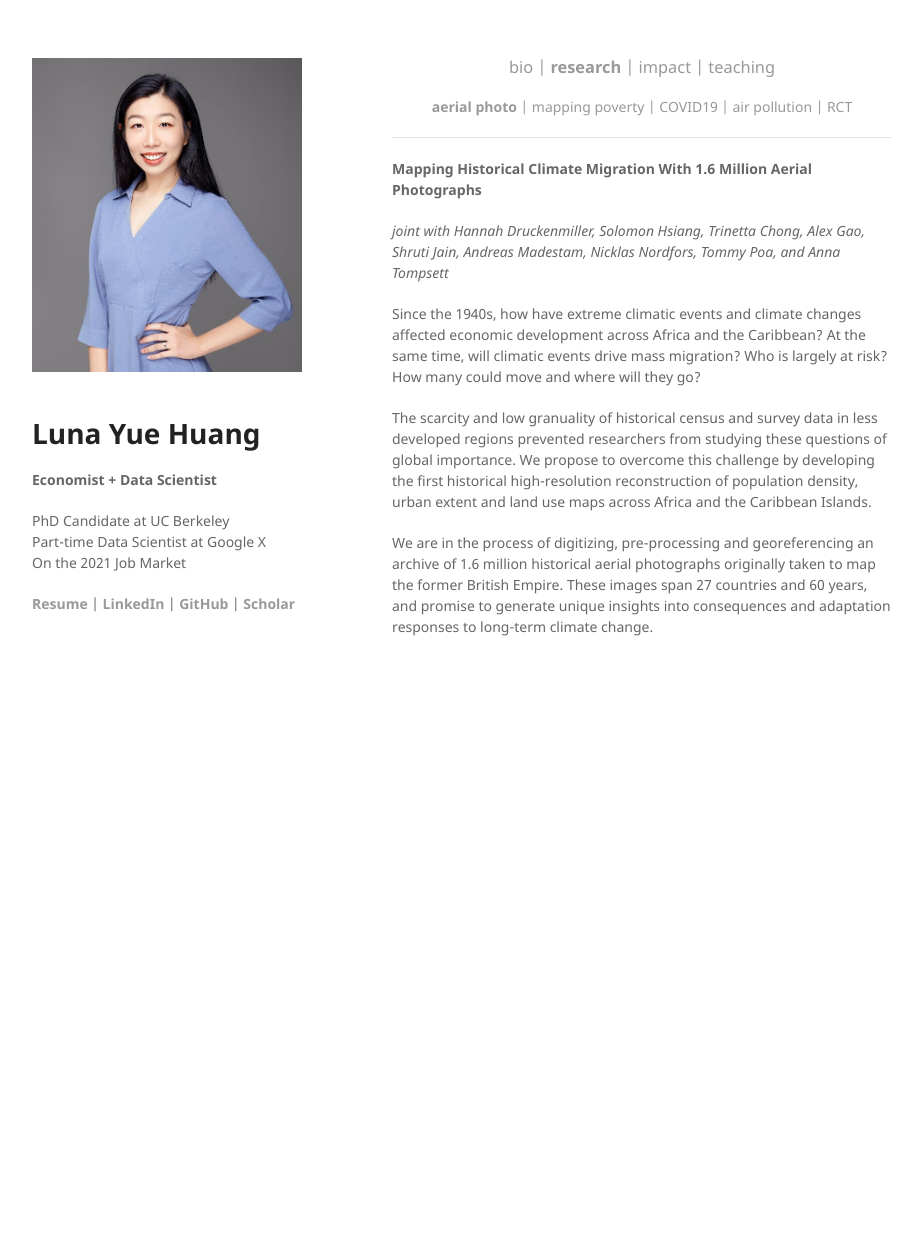
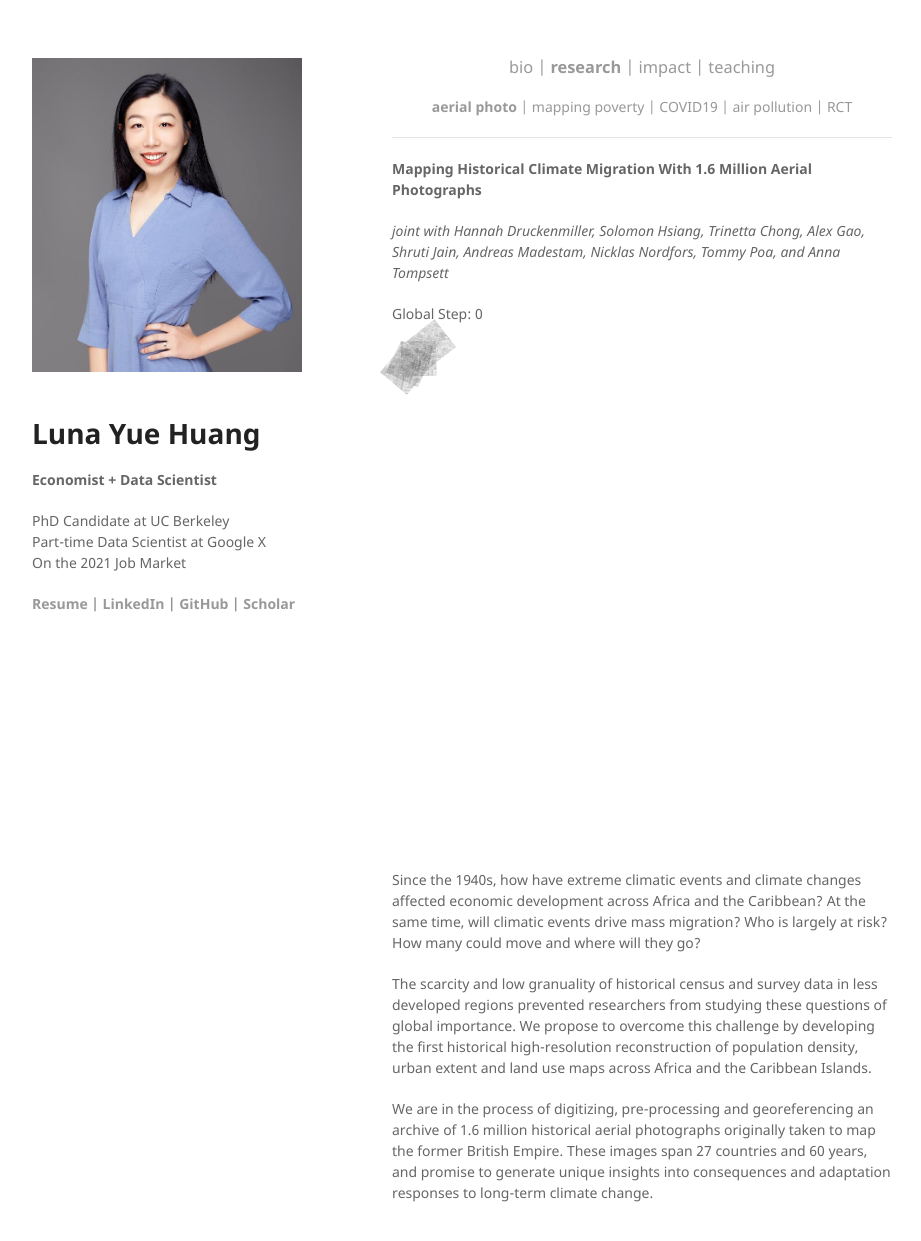
Before and after one commit to luna983/luna983.github.io, a Jekyll site: the page built from research-aerial.md, in a window 1280 px wide and 1273 px high. Shown: the top 1241 px of the window, without its empty margins (178-1099 px from the left). Built offline with Jekyll 4.4.1, drawn with Linux system fonts in a browser that asks for light colours.

Commit message:
add new viz

```diff
--- a/assets/css/style.css
+++ b/assets/css/style.css
@@ -403,6 +403,22 @@ svg {
   height: 100%;
 }
 
+.canvas {
+  display: inline-block;
+  position: relative;
+  width: 100%;
+  padding-bottom: 105%;
+}
+
+.canvas-img {
+  position: absolute;
+  width: 100%;
+  top: 5%;
+  left: 0%;
+  opacity: .3;
+  transform-origin: 0 0;
+}
+
 .bar {
   fill: #999;
 }
--- /dev/null
+++ b/assets/js/research-aerial-stitch.js
@@ -0,0 +1,78 @@
+$(document).ready(function() {
+
+    function make_transform(a, b, c, d, e, f, canvas_px, img_px) {
+        var scale = 100 / canvas_px;
+        var a_ = scale * a;
+        var b_ = scale * b;
+        var c_ = scale * c;
+        var d_ = - scale * d;
+        var e_ = - scale * e;
+        var f_ = - scale * f;
+        var s = Math.round(
+            Math.sqrt(a_ * a_ + b_ * b_)
+            * 100) / 100;
+        var r = Math.round(Math.atan2(-b_, a_) / Math.PI * 180);
+        var x_pct = Math.round(c_ * 100) / 100;
+        var y_pct = Math.round(f_ * 100) / 100;
+        // var s = 0.5;
+        // var r = 45;
+        // var x_pct = 10;
+        // var y_pct = 10;
+        return (
+            "scale(" + s + "," + s + ") " +
+            "rotate(" + r + "deg) " +
+            "translate(" + x_pct + "%," + y_pct + "%) "
+        );
+    };
+
+    const canvas_px = 1600;
+    const img_px = 750;
+
+    var a = 0.9376322031021118,
+        b = -0.46520400047302246,
+        c = 576.8189697265625,
+        d = -0.46520400047302246,
+        e = -0.9376322031021118,
+        f = -210.5811767578125;
+
+    // var a = 1,
+    //     b = 0,
+    //     c = 25,
+    //     d = 0,
+    //     e = -1,
+    //     f = -25;
+
+    var trans = make_transform(a, b, c, d, e, f, canvas_px, img_px);
+    $('#research-aerial-stitch-test0').css('transform', trans);
+
+    var a = 0.8238189220428467,
+        b = 0.6449483633041382,
+        c = 260.02374267578125,
+        d = 0.6449483633041382,
+        e = -0.8238189220428467,
+        f = -776.68896484375;
+
+    var trans = make_transform(a, b, c, d, e, f, canvas_px, img_px);
+    $('#research-aerial-stitch-test1').css('transform', trans);
+
+    var a = 0.7964217066764832,
+        b = -0.6778961420059204,
+        c = 797.0704345703125,
+        d = -0.6778961420059204,
+        e = -0.7964217066764832,
+        f = -199.27191162109375;
+
+    var trans = make_transform(a, b, c, d, e, f, canvas_px, img_px);
+    $('#research-aerial-stitch-test2').css('transform', trans);
+
+    var a = 1.0456798076629639,
+        b = 0.03244450315833092,
+        c = 377.2466735839844,
+        d = 0.03244450315833092,
+        e = -1.0456798076629639,
+        f = -503.6390686035156;
+
+    var trans = make_transform(a, b, c, d, e, f, canvas_px, img_px);
+    $('#research-aerial-stitch-test3').css('transform', trans);
+
+});
--- a/research-aerial.md
+++ b/research-aerial.md
@@ -19,6 +19,16 @@ __Mapping Historical Climate Migration With 1.6 Million Aerial Photographs__
 
 _joint with Hannah Druckenmiller, Solomon Hsiang, Trinetta Chong, Alex Gao, Shruti Jain, Andreas Madestam, Nicklas Nordfors, Tommy Poa, and Anna Tompsett_
 
+<div id='research-aerial-stitch' class='canvas'>
+<p id='research-aerial-stitch-text'>Global Step: 0</p>
+<img src='/assets/data/research-aerial-stitch/test0.jpg' id='research-aerial-stitch-test0' class='canvas-img'>
+<img src='/assets/data/research-aerial-stitch/test1.jpg' id='research-aerial-stitch-test1' class='canvas-img'>
+<img src='/assets/data/research-aerial-stitch/test2.jpg' id='research-aerial-stitch-test2' class='canvas-img'>
+<img src='/assets/data/research-aerial-stitch/test3.jpg' id='research-aerial-stitch-test3' class='canvas-img'>
+</div>
+
+<script src="/assets/js/research-aerial-stitch.js"></script>
+
 Since the 1940s, how have extreme climatic events and climate changes affected economic development across Africa and the Caribbean? At the same time, will climatic events drive mass migration? Who is largely at risk? How many could move and where will they go?
 
 The scarcity and low granuality of historical census and survey data in less developed regions prevented researchers from studying these questions of global importance. We propose to overcome this challenge by developing the first historical high-resolution reconstruction of population density, urban extent and land use maps across Africa and the Caribbean Islands.
```
Also changed, not shown: assets/data/research-aerial-stitch/test0.jpg (added), assets/data/research-aerial-stitch/test1.jpg (added), assets/data/research-aerial-stitch/test2.jpg (added), assets/data/research-aerial-stitch/test3.jpg (added).
